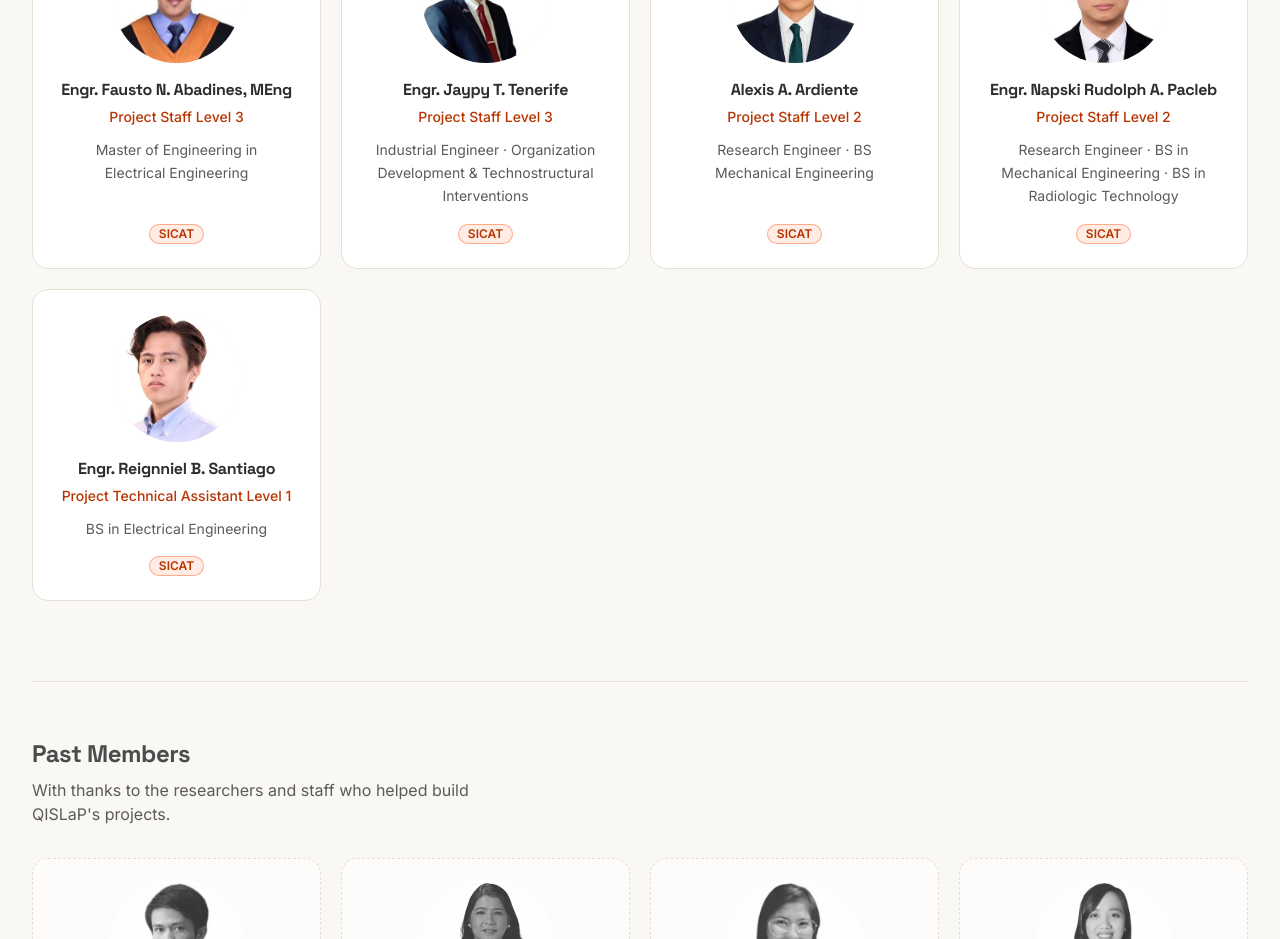
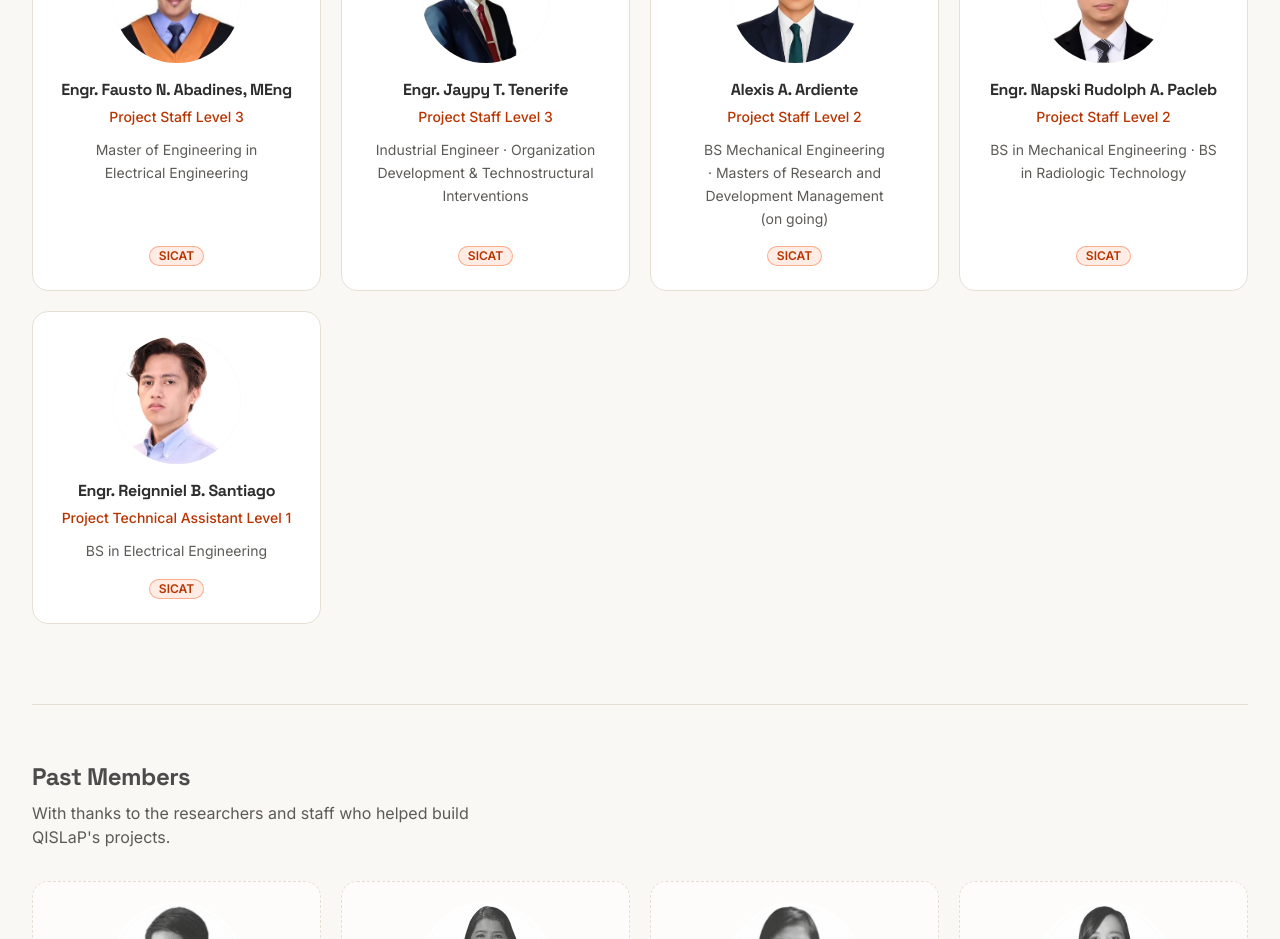
Before and after one commit to jannmoreno17/QISLaP, a Next.js app: page /team in a window 1280 px wide. Shown: the part 1900-2839 px from the top of the page. Built offline with nearby package versions, Linux system fonts and the light colour scheme; no server answers.

Commit message:
Modify team member credentials in team.ts
Updated credentials for team members to reflect current qualifications.

```diff
--- a/src/data/team.ts
+++ b/src/data/team.ts
@@ -179,14 +179,14 @@ export const team: Member[] = [
     id: "ardiente",
     name: "Alexis A. Ardiente",
     photo: "sicat-ardiente-alexis.webp",
-    credentials: ["Research Engineer", "BS Mechanical Engineering"],
+    credentials: ["BS Mechanical Engineering", 'Masters of Research and Development Management (on going)'],
     roles: [{ project: "sicat", position: "Project Staff Level 2", status: "current" }],
   },
   {
     id: "pacleb",
     name: "Engr. Napski Rudolph A. Pacleb",
     photo: "sicat-pacleb-napski-rudolph.webp",
-    credentials: ["Research Engineer", "BS in Mechanical Engineering", "BS in Radiologic Technology"],
+    credentials: ["BS in Mechanical Engineering", "BS in Radiologic Technology"],
     roles: [{ project: "sicat", position: "Project Staff Level 2", status: "current" }],
   },
   {
```
